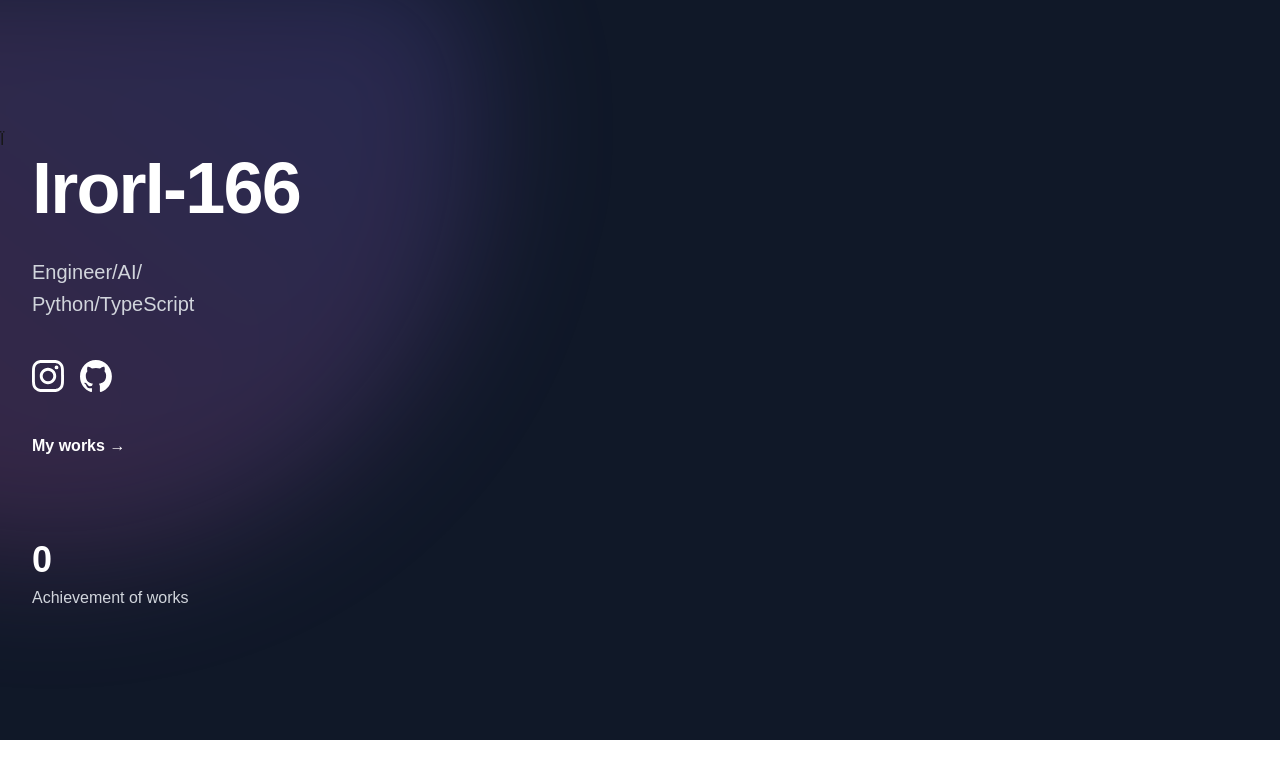
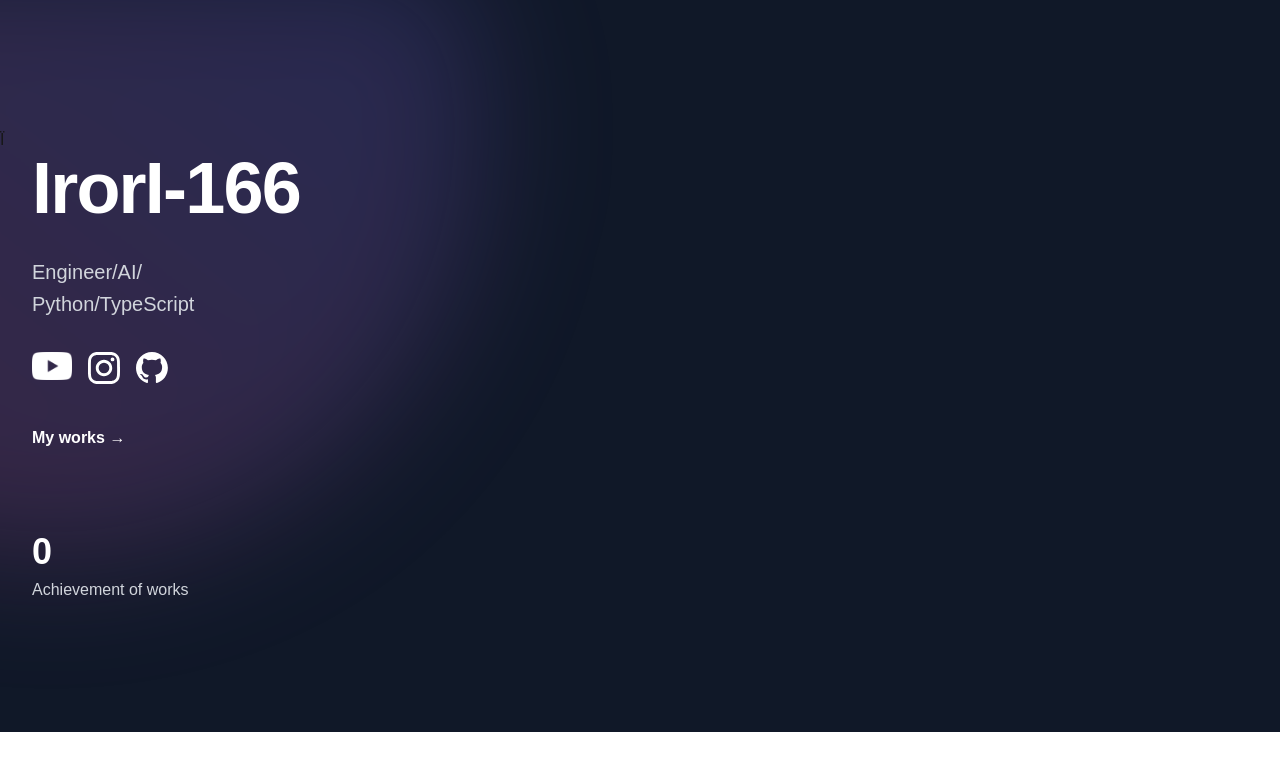
Before and after one commit to IrorI-166/IrorI-166.github.io, a Next.js app: page / in a window 1280 px wide. Shown: the top 778 px of the page. Built offline with nearby package versions, Linux system fonts and the light colour scheme.

Commit message:
Fix SNS icons size and show them

```diff
--- a/src/app/page.tsx
+++ b/src/app/page.tsx
@@ -7,7 +7,8 @@ const stats = [
 
 const socials = [
   { name: 'Instagram', href: 'https://www.instagram.com/tomo_irori/', icon_url: '/Instagram_Glyph_White.svg' },
-  { name: 'GitHub', href: 'https://github.com/IrorI-166', icon_url: '/github-mark-white.svg' }
+  { name: 'GitHub', href: 'https://github.com/IrorI-166', icon_url: '/github-mark-white.svg' },
+  { name: 'YouTube', href: 'https://www.youtube.com/@TomoIrorI', icon_url: '/yt_icon_mono_dark.png' },
 ]
 
 
@@ -40,18 +41,23 @@ export default function Home() {
           </p>
         </div>
 
-        {/* SNSアイコンを横並びにするエリア */}
-        <div className="mt-10 flex items-center gap-4">
-          {socials.map((social) => (
-            <a
-              key={social.name}
-              href={social.href}
-              target="_blank"
-              rel="noopener noreferrer"
-            >
-              <img src={social.icon_url} alt={social.name} className="h-8 w-8" />
+        { /* SNSアイコンを横並びにするエリア */}
+        <div className="mt-8 flex items-center gap-4">
+          <div className="h-8 w-10">
+            <a key="YouTube" href="https://www.youtube.com/@TomoIrorI">
+              <img src="/yt_icon_mono_dark.png" alt="YouTube" />
             </a>
-          ))}
+          </div>
+          <div className="h-8 w-8">
+            <a key="Instagram" href="https://www.instagram.com/tomo_irori/">
+              <img src="/Instagram_Glyph_White.svg" alt="Instagram" />
+            </a>
+          </div>
+          <div className="h-8 w-8">
+            <a key="GitHub" href="https://github.com/IrorI-166">
+              <img src="/github-mark-white.svg" alt="GitHub" />
+            </a>
+          </div>
         </div>
 
         <div className="mx-auto mt-10 max-w-2xl lg:mx-0 lg:max-w-none">
```
